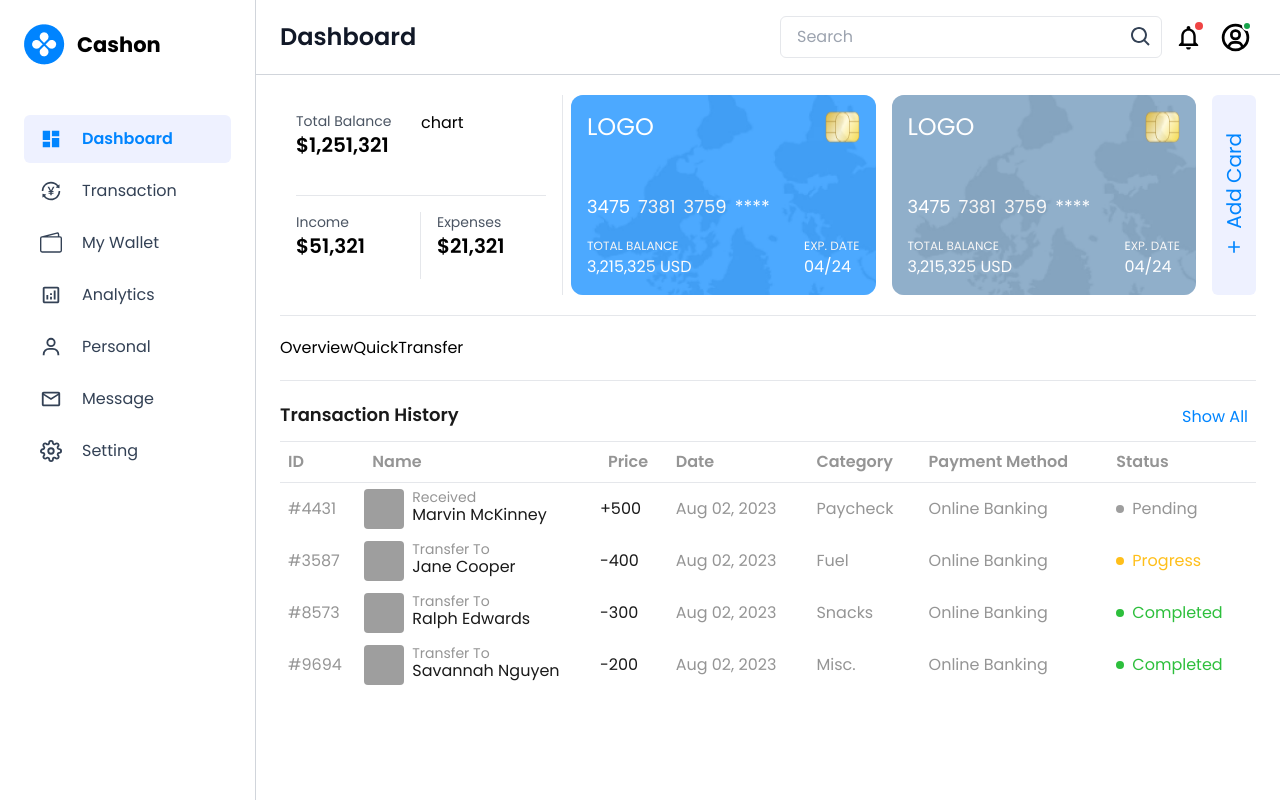
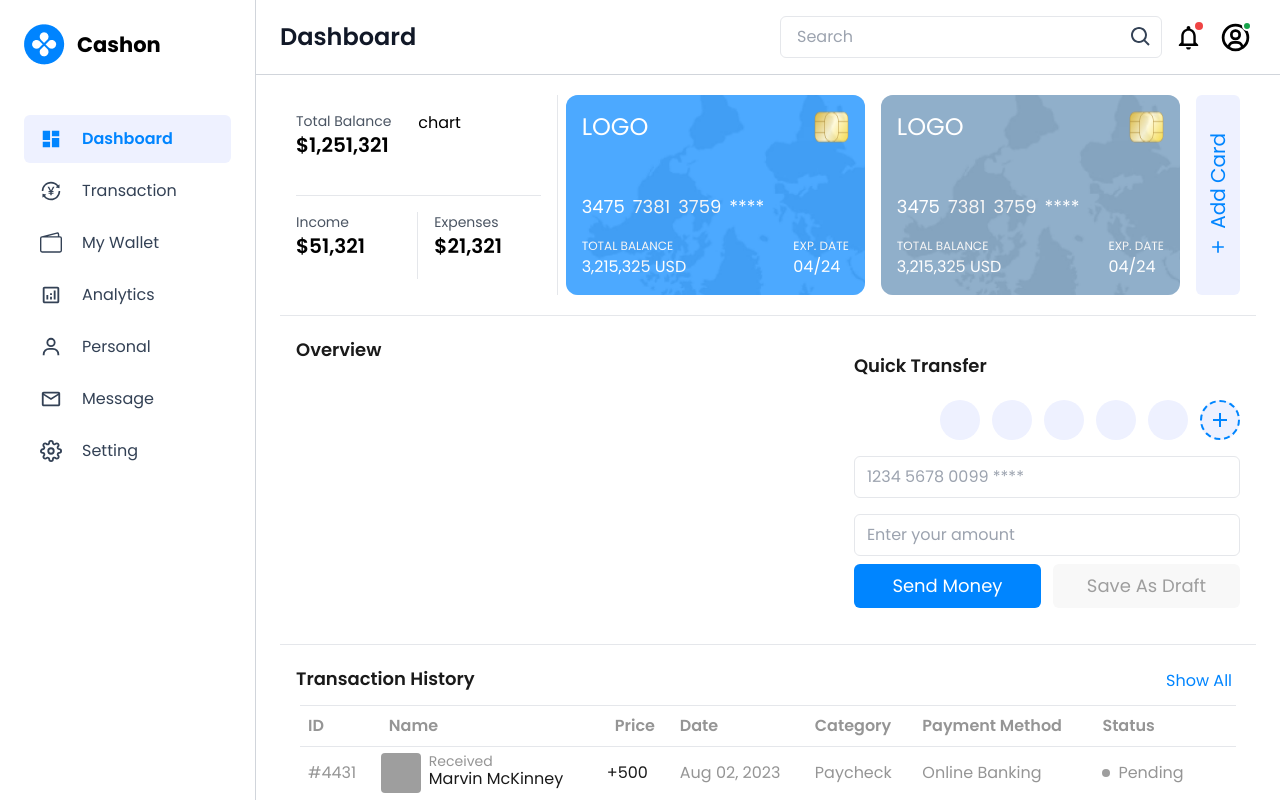
Before and after one commit to prosenjit-singha/dashboard-with-next, a Next.js app: page / in a window 1280 px wide. Shown: the top 800 px of the page. Built offline with nearby package versions, Linux system fonts and the light colour scheme.

Commit message:
Quick transfer section added

```diff
--- a/components/Dashboard/Header/index.tsx
+++ b/components/Dashboard/Header/index.tsx
@@ -11,7 +11,7 @@ export default function DashboardHeaderSection() {
         <Card cardDetails={cards[0]} />
         <Card cardDetails={cards[1]} cardBgColor="#628DB4" />
       </div>
-      <button className="flex flex-col-reverse items-center justify-center gap-2 text-primary bg-primary-container p-2 py-3 rounded-md hover:bg-blue-100 transition ml-2">
+      <button className="flex flex-col-reverse items-center justify-center gap-2 text-primary bg-primary-container p-2 py-3 rounded-md hover:bg-blue-100 transition ml-2 mr-4">
         <MdAdd size={20} />
         <span className="write-vertical text-xl">Add Card</span>
       </button>
--- a/components/Dashboard/MiddleSection/Overview.tsx
+++ b/components/Dashboard/MiddleSection/Overview.tsx
@@ -1,4 +1,10 @@
-function Overview() {
-  return <div>Overview</div>;
+type Props = React.ComponentProps<"div">;
+
+function Overview(props: Props) {
+  return (
+    <div {...props}>
+      <h2 className="text-lg font-semibold text-[#1A1A1A]">Overview</h2>
+    </div>
+  );
 }
 export default Overview;
--- a/components/Dashboard/MiddleSection/QuickTransfer.tsx
+++ b/components/Dashboard/MiddleSection/QuickTransfer.tsx
@@ -1,5 +1,62 @@
-function QuickTransfer() {
-  return <div>QuickTransfer</div>;
+import { MdAdd } from "react-icons/md";
+
+type Props = React.ComponentProps<"form">;
+
+function QuickTransfer(props: Props) {
+  return (
+    <form {...props}>
+      <h2 className="text-lg font-semibold text-[#1A1A1A] mb-5">
+        Quick Transfer
+      </h2>
+      {/* */}
+      <div className="flex justify-end gap-3 w-full overflow-x-auto my-2">
+        {[1, 2, 3, 4, 5].map((i) => (
+          <button className="w-[40px] h-[40px] bg-[#EEF1FF] rounded-full" />
+        ))}
+        <button className="w-[40px] h-[40px] bg-[#EEF1FF] rounded-full flex justify-center items-center text-2xl text-primary border-dashed border-primary border-2">
+          <MdAdd />
+        </button>
+      </div>
+
+      {/* input */}
+      <input
+        name="cardNumber"
+        type="number"
+        placeholder="1234 5678 0099 ****"
+        list="cardNumbers"
+        className="px-3 py-2 w-full rounded-md border text-primary hover:border-primary hover:outline-primary focus-visible:outline-primary my-2 transition"
+      />
+      <datalist id="cardNumbers">
+        <option value="1234 5678 0091 ****" />
+        <option value="1234 5678 0092 ****" />
+        <option value="1234 5678 0093 ****" />
+        <option value="1234 5678 0094 ****" />
+        <option value="1234 5678 0095 ****" />
+      </datalist>
+
+      <input
+        type="number"
+        placeholder="Enter your amount"
+        className="px-3 py-2 w-full rounded-md border text-primary hover:border-primary hover:outline-primary focus-visible:outline-primary my-2 transition"
+      />
+
+      {/* Bottom actions */}
+      <div className="flex gap-3 w-full">
+        <button
+          type="submit"
+          className="capitalize px-3 py-1 bg-primary text-white text-lg rounded-md basis-full hover:shadow-lg hover:shadow-blue-300 transition"
+        >
+          Send Money
+        </button>
+        <button
+          type="button"
+          className="capitalize px-3 py-2 bg-[#F8F8F8] text-[#9E9E9E] text-lg rounded-md basis-full hover:bg-primary-container transition"
+        >
+          Save as Draft
+        </button>
+      </div>
+    </form>
+  );
 }
 
 export default QuickTransfer;
--- a/components/Dashboard/MiddleSection/index.tsx
+++ b/components/Dashboard/MiddleSection/index.tsx
@@ -3,9 +3,9 @@ import QuickTransfer from "./QuickTransfer";
 
 function MiddleSection() {
   return (
-    <section className="py-5 mx-6 flex border-b-[1px]">
-      <Overview />
-      <QuickTransfer />
+    <section className="py-5 pl-4 mx-6 flex border-b-[1px]">
+      <Overview className="basis-full" />
+      <QuickTransfer className="p-4" />
     </section>
   );
 }
--- a/components/Dashboard/TransactionHistory/Header.tsx
+++ b/components/Dashboard/TransactionHistory/Header.tsx
@@ -2,7 +2,7 @@ import React from "react";
 
 function Header() {
   return (
-    <div className=" flex justify-between mb-2">
+    <div className="flex justify-between mb-2 px-4">
       <h2 className="text-lg font-semibold text-[#1A1A1A]">
         Transaction History
       </h2>
--- a/components/Dashboard/TransactionHistory/index.tsx
+++ b/components/Dashboard/TransactionHistory/index.tsx
@@ -6,6 +6,7 @@ function TransactionHistory() {
   return (
     <section className="py-5 mx-6">
       <Header />
+      <div className="w-full px-5">
         <table className="w-full text-[#959595]">
           <TableHeader />
           <tbody>
@@ -14,6 +15,7 @@ function TransactionHistory() {
             ))}
           </tbody>
         </table>
+      </div>
     </section>
   );
 }
--- a/styles/globals.css
+++ b/styles/globals.css
@@ -19,3 +19,15 @@ body {
   text-orientation: mixed;
   transform: rotate(180deg);
 }
+
+// hides input field arrow
+input::-webkit-outer-spin-button,
+input::-webkit-inner-spin-button {
+  -webkit-appearance: none !important;
+  margin: 0 !important;
+}
+
+/* Firefox */
+input[type="number"] {
+  -moz-appearance: textfield !important;
+}
```
Lines whose indentation alone changed are shown as unchanged.
